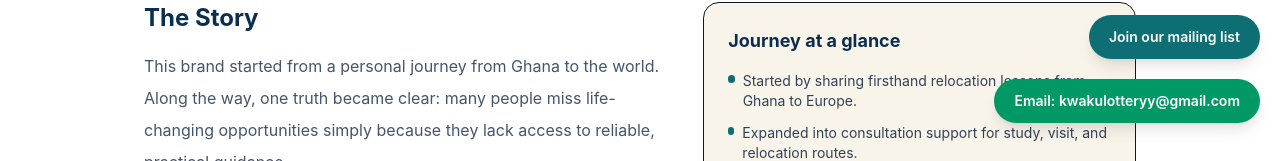
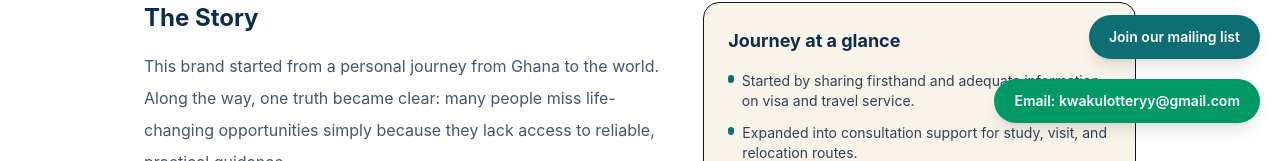
Before and after one commit to learngermanghana/kwakuasamoah, a Next.js app: page /about in a window 1280 px wide. Shown: the part 597-758 px from the top of the page. Built offline with nearby package versions, Linux system fonts and the light colour scheme.

Commit message:
Update About journey milestone wording

```diff
--- a/src/app/about/page.tsx
+++ b/src/app/about/page.tsx
@@ -19,7 +19,7 @@ const values = [
 ];
 
 const journeyMilestones = [
-  "Started by sharing firsthand relocation lessons from Ghana to Europe.",
+  "Started by sharing firsthand and adequate information on visa and travel service.",
   "Expanded into consultation support for study, visit, and relocation routes.",
   "Built a trusted audience across TikTok, YouTube, Instagram, and Facebook,X",
   "Now supports travel planning worldwide"
```
